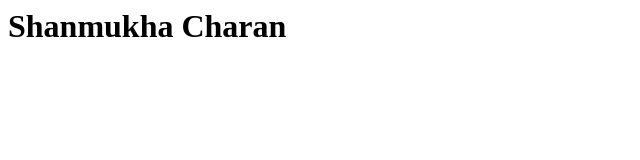
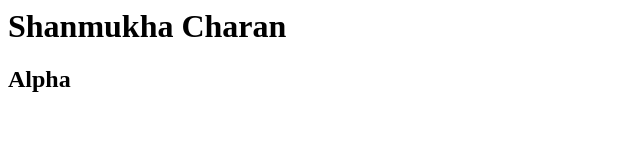
Before and after one commit to shanmukhacharanganduri/eshophome, a plain HTML site: page src/index.html in a window 1280 px wide. Shown: the full height of the page, 0-640 px from the left. Drawn offline with Linux system fonts and the light colour scheme.

Commit message:
index.html

```diff
--- a/src/index.html
+++ b/src/index.html
@@ -1 +1,2 @@
 <h1>Shanmukha Charan</h1>
+<h2>Alpha</h2>
```
